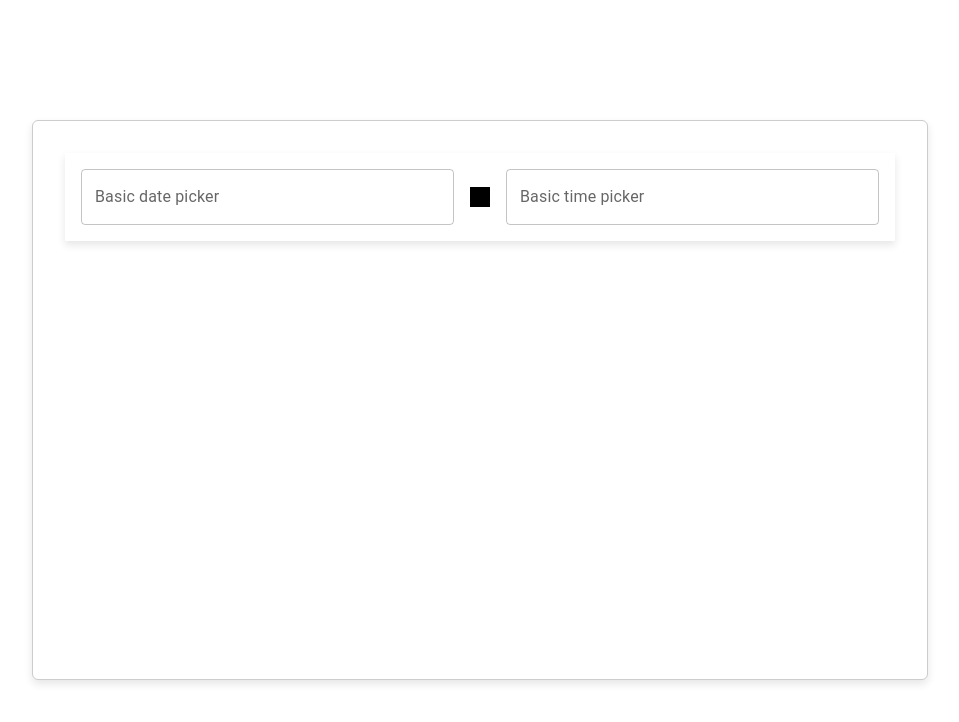
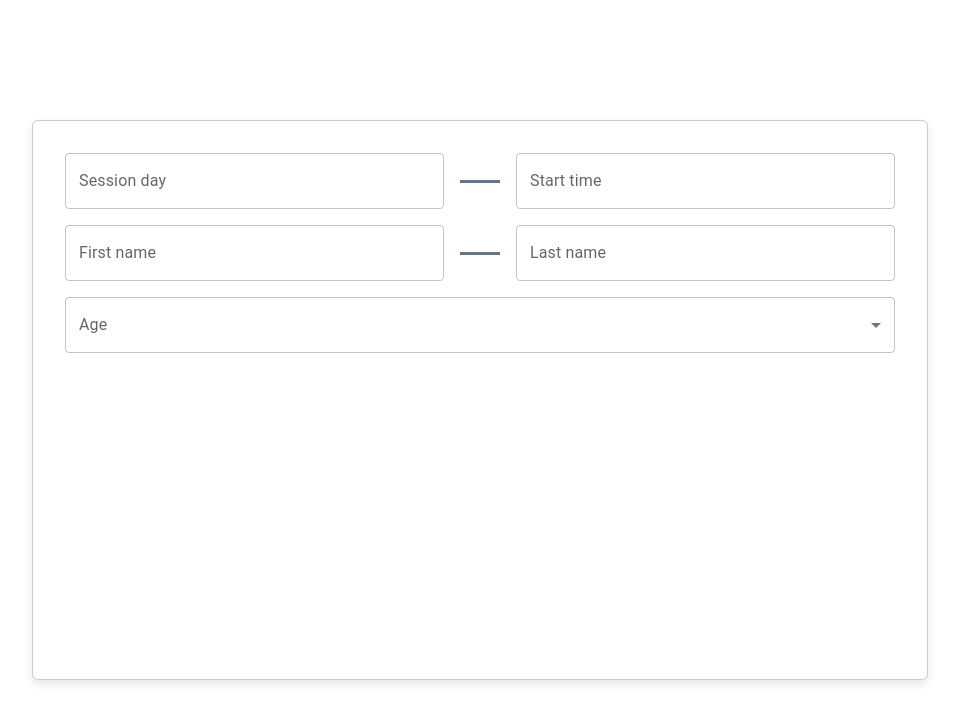
Before and after one commit to Harkanni/calender-app, a Next.js app: page /calender in a window 1280 px wide. Shown: the top 722 px of the page, without its empty margins (160-1119 px from the left). Built offline with nearby package versions, Linux system fonts and the light colour scheme.

Commit message:
Session component

```diff
--- a/app/calender/page.tsx
+++ b/app/calender/page.tsx
@@ -13,28 +13,44 @@ import { DateTimePicker } from '@mui/x-date-pickers/DateTimePicker';
 import Session from '@/components/SessionWrapper';
 import SessionWrapper from '@/components/SessionWrapper';
 import Spacer from '@/components/Spacer';
+import { FormControl, InputLabel, MenuItem, Select, TextField } from '@mui/material';
 // import { DateRangePicker } from '@mui/x-date-pickers-pro/DateRangePicker';
 
-const ProSpan = styled('span')({
-   display: 'inline-block',
-   height: '1em',
-   width: '1em',
-   verticalAlign: 'middle',
-   marginLeft: '0.3em',
-   marginBottom: '0.08em',
-   backgroundSize: 'contain',
-   backgroundRepeat: 'no-repeat',
-   backgroundImage: 'url(https://mui.com/static/x/pro.svg)',
-});
+const dogBreed = ['dogBreed', 'dogBreed', 'dogBreed', 'dogBreed', 'dogBreed']
 
 export default function CommonlyUsedComponents() {
    return (
       <LocalizationProvider dateAdapter={AdapterDayjs}>
-         <div className={`form-container min-w-[70vw] min-h-[70vh] m-auto bg-white rounded-md`}>
+         <div className={`form-container flex flex-col gap-4 min-w-[70vw] min-h-[70vh] m-auto bg-white rounded-md`}>
             <SessionWrapper>
-               <DatePicker label="Basic date picker" className='flex-1'/>
+               <DatePicker label="Session day" className='flex-1' />
                <Spacer />
-               <TimePicker label="Basic time picker" className='flex-1' />
+               <TimePicker label="Start time" className='flex-1' />
+            </SessionWrapper>
+
+            <SessionWrapper>
+               <TextField id="outlined-basic" label="First name" variant="outlined" className='flex-1' />
+               <Spacer />
+               <TextField id="outlined-basic" label="Last name" variant="outlined" className='flex-1' />
+            </SessionWrapper>
+
+            <SessionWrapper>
+               <FormControl fullWidth>
+                  <InputLabel id="demo-simple-select-label">Age</InputLabel>
+                  <Select
+                     labelId="demo-simple-select-label"
+                     id="demo-simple-select"
+                     // value={age}
+                     label="Age"
+                     // onChange={handleChange}
+                  >
+                     {dogBreed.map((dogBreed: string) => {
+                        return (
+                           <MenuItem value={10}>{dogBreed}</MenuItem>
+                        )
+                     })}
+                  </Select>
+               </FormControl>
             </SessionWrapper>
          </div>
       </LocalizationProvider>
--- a/app/globals.css
+++ b/app/globals.css
@@ -45,7 +45,7 @@ body {
   box-shadow: 0 4px 8px rgba(0, 0, 0, 0.1); /* Adjust values as needed */
 }
 
-.session-wrapper {
+.session-wrapper777777 {
   border: 0px solid #ccc; /* Adjust color and size as needed */
   padding: 1rem; /* Adjust padding as needed */
   box-shadow: 0 4px 8px rgba(0, 0, 0, 0.1); /* Adjust values as needed */
--- a/components/Spacer.tsx
+++ b/components/Spacer.tsx
@@ -2,7 +2,7 @@ import React from 'react'
 
 const Spacer = () => {
   return (
-    <div className={`w-[20px] h-[20px] bg-black`}></div>
+    <div className={`w-[40px] h-[3px] bg-slate-500`}></div>
   )
 }
 
```
